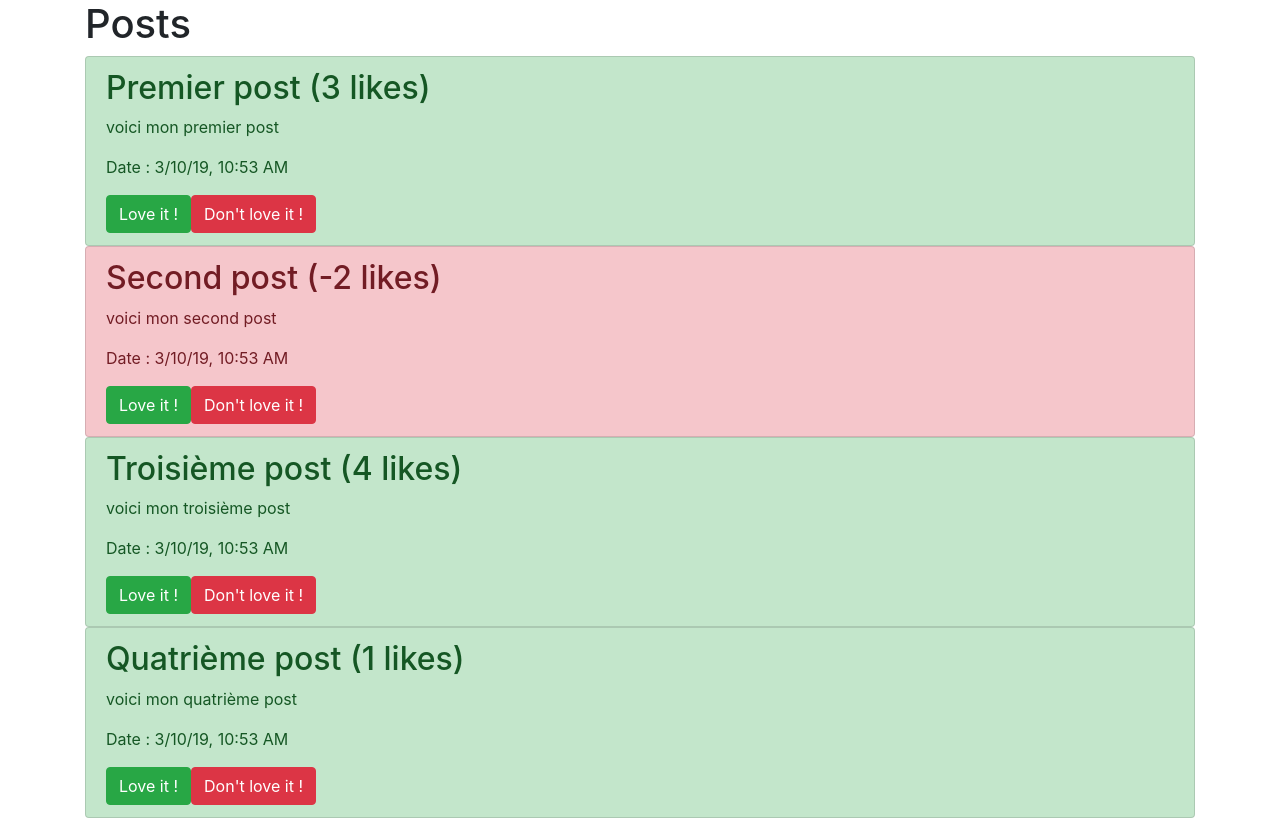
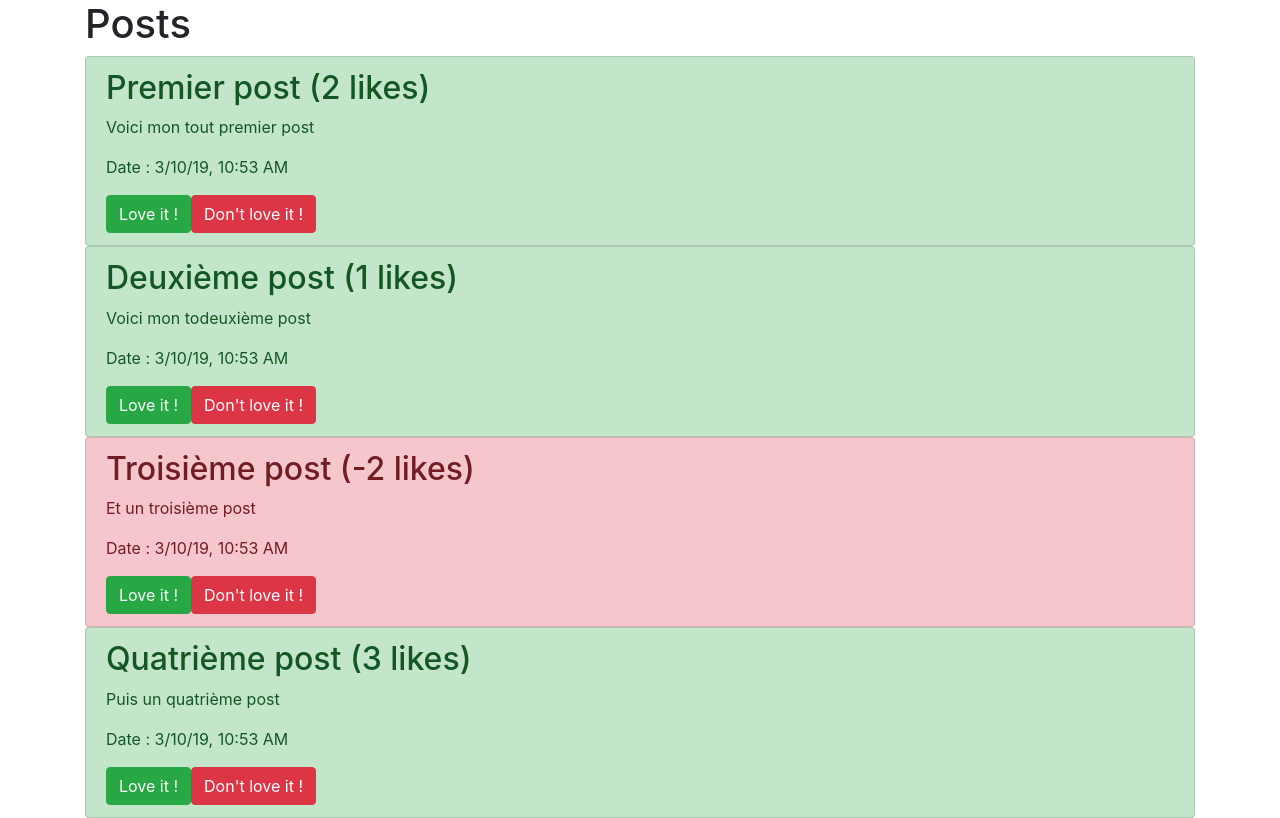
Before and after one commit to guillaumefavre/AngularBlog, an Angular app in the folder tuto-blog/: page / in a window 1280 px wide. Built offline with nearby package versions, Linux system fonts and the light colour scheme.

Commit message:
Création type Post

```diff
--- a/tuto-blog/src/app/app.component.ts
+++ b/tuto-blog/src/app/app.component.ts
@@ -1,4 +1,5 @@
 import { Component } from '@angular/core';
+import { Post } from './post';
 
 @Component({
   selector: 'app-root',
@@ -7,41 +8,13 @@ import { Component } from '@angular/core';
 })
 export class AppComponent {
 
-  date = new Date();
-
   posts = [
-  	{
-  		titre: 'Premier post',
-  		contenu: 'voici mon premier post',
-  		loveIts: 3,
-  		creationDate: this.getDate()
-  	},
-	{
-  		titre: 'Second post',
-  		contenu: 'voici mon second post',
-  		loveIts: -2,
-  		creationDate: this.getDate()
-  	},
-  	{
-  		titre: 'Troisième post',
-  		contenu: 'voici mon troisième post',
-  		loveIts: 4,
-  		creationDate: this.getDate()
-  	},
-	{
-  		titre: 'Quatrième post',
-  		contenu: 'voici mon quatrième post',
-  		loveIts: 1,
-  		creationDate: this.getDate()
-  	}
+  	new Post('Premier post', 'Voici mon tout premier post', 2),
+  	new Post('Deuxième post', 'Voici mon todeuxième post', 1),
+  	new Post('Troisième post', 'Et un troisième post', -2),
+  	new Post('Quatrième post', 'Puis un quatrième post', 3)
   ];
 
-  constructor() {
-
-  }
-
-  getDate() {
-  	return this.date;
-  }
+  constructor() {}
 
 }
--- a/tuto-blog/src/app/post-list-component/post-list-component.component.html
+++ b/tuto-blog/src/app/post-list-component/post-list-component.component.html
@@ -5,6 +5,5 @@
   									[postContenu] = post.contenu
   									[postLoveIts] = post.loveIts
   									[postCreationDate] = post.creationDate>
-
   </app-post-list-item-component>
 </ul>
--- a/tuto-blog/src/app/post-list-component/post-list-component.component.ts
+++ b/tuto-blog/src/app/post-list-component/post-list-component.component.ts
@@ -7,7 +7,6 @@ import { Component, OnInit, Input } from '@angular/core';
 })
 export class PostListComponentComponent implements OnInit {
 
-//  @Input() childTitle: string;
   @Input() childPosts: string;
 
   constructor() { }
--- /dev/null
+++ b/tuto-blog/src/app/post.ts
@@ -0,0 +1,13 @@
+export class Post {
+	titre: string;
+	contenu: string;
+	loveIts: number;
+	creationDate: Date;
+
+	constructor(titre, contenu, loveIts) {
+	  	this.titre = titre;
+	  	this.contenu = contenu;
+	  	this.loveIts = loveIts;
+	  	this.creationDate = new Date();
+  }
+}
```
Also changed, not shown: 1 other file (tests, documents, lock files or other folders).
